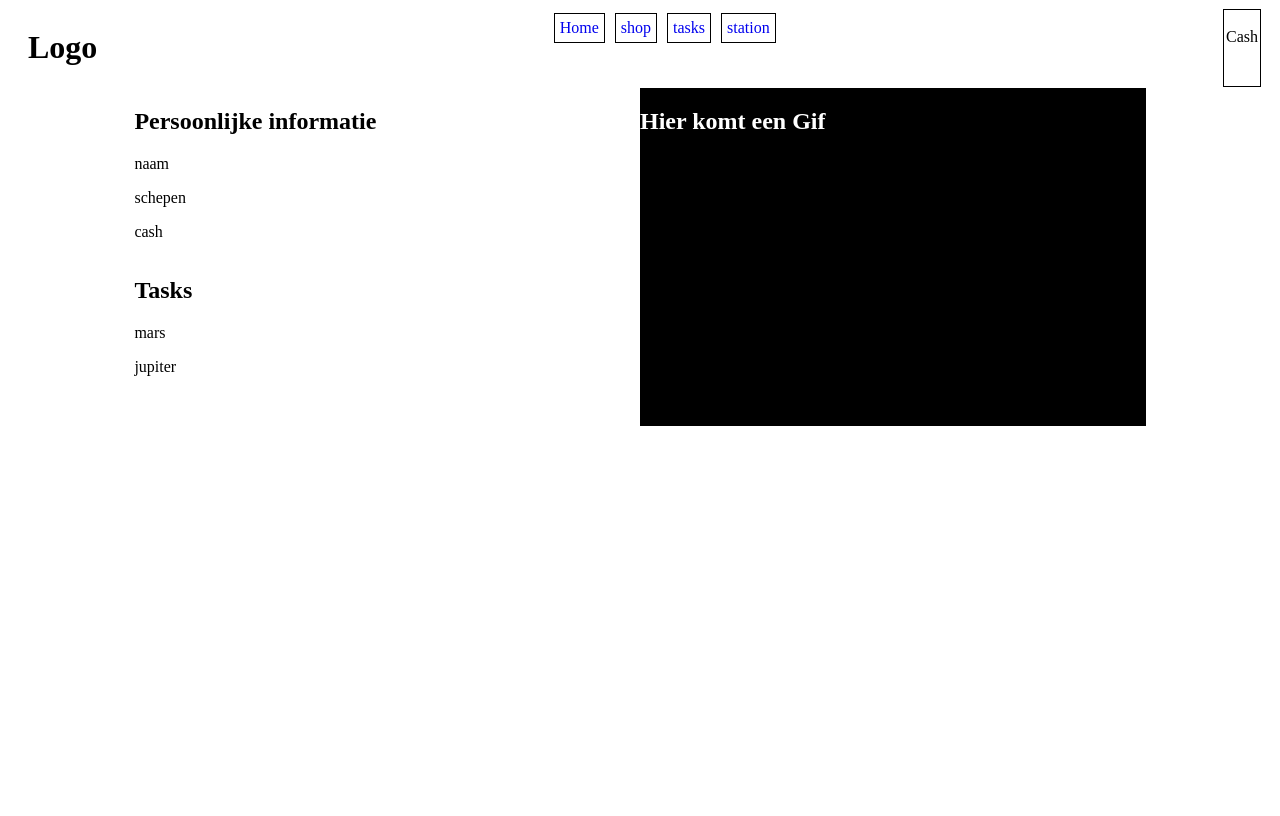
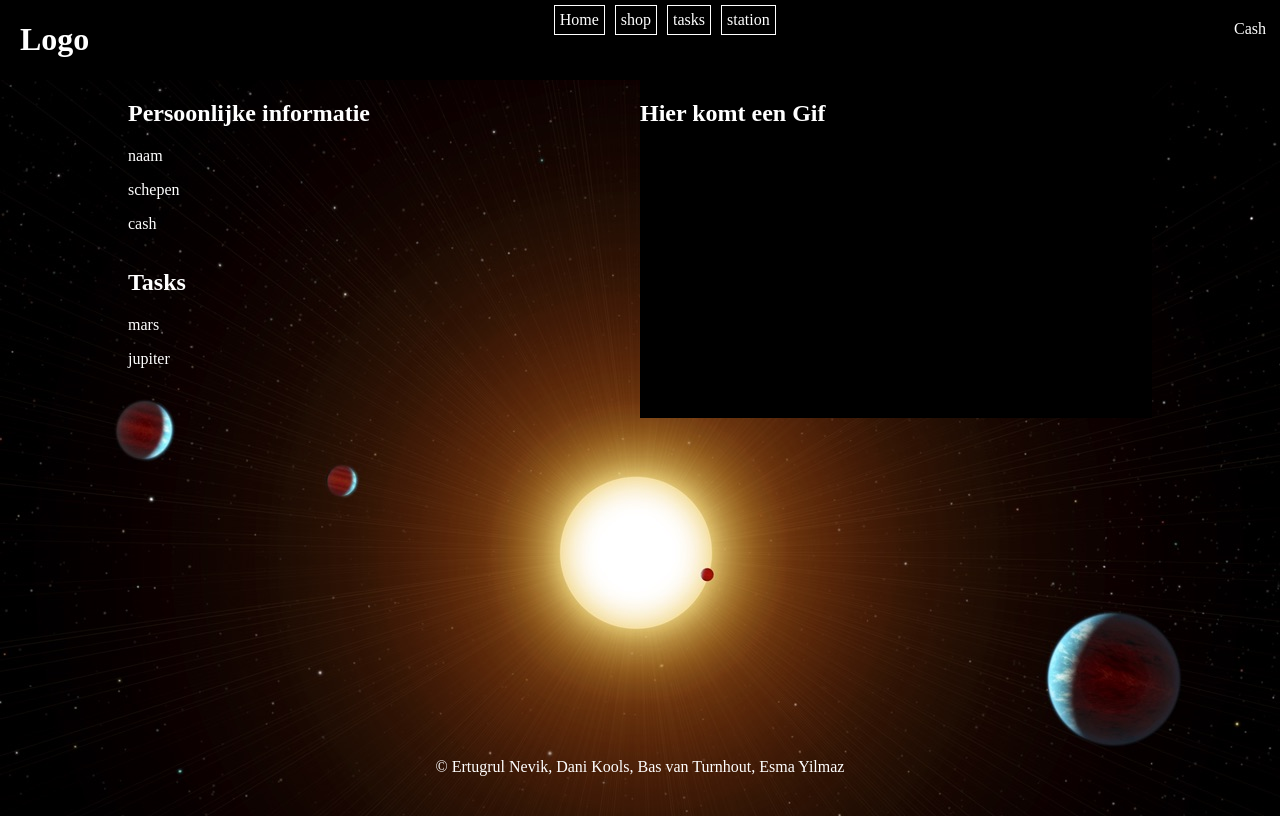
Before and after one commit to enevik/SpaceGame, a PHP site: page / in a window 1280 px wide. Before the commit the page ends 426 px from the top, so only its background shows below. Run offline with PHP 8.4, Linux system fonts and the light colour scheme.

Commit message:
index.php background-image
background image gemaakt

```diff
--- a/footer.php
+++ b/footer.php
@@ -6,11 +6,24 @@
  * Time: 11:48
  */
 ?>
-</main>
-<footer>
-    <div class="container">
-
-    </div>
-</footer>
+<!doctype html>
+<html lang="en">
+<head>
+    <meta charset="UTF-8">
+    <meta name="viewport"
+          content="width=device-width, user-scalable=no, initial-scale=1.0, maximum-scale=1.0, minimum-scale=1.0">
+    <meta http-equiv="X-UA-Compatible" content="ie=edge">
+    <link rel="stylesheet" href="style.css">
+    <title>SpaceGame</title>
+</head>
+<body>
+    <footer>
+        <div class="container">
+            <p>© Ertugrul Nevik, Dani Kools, Bas van Turnhout, Esma Yilmaz</p>
+        </div>
+    </footer>
 </body>
 </html>
+</main>
+</body>
+</html>
--- a/index.php
+++ b/index.php
@@ -26,3 +26,4 @@ require 'header.php';
     </div>
 <?php
 require 'footer.php';
+?>
--- a/style.css
+++ b/style.css
@@ -1,5 +1,13 @@
+html, body{
+	height: 100%;
+}
 body{
 	font-size: 1em;
+	margin: 0;
+	color: #ffffff;
+}
+header{
+	background-color: #000;
 }
 header div{
 	margin-left: 10px;
@@ -8,6 +16,8 @@ header div{
 .container{
 	max-width: 80%;
 	margin: 0 auto;
+	min-height: 90%;
+	height: 90%
 }
 .headerflex{
 	display: flex;
@@ -21,17 +31,20 @@ header div{
 .navbar a{
 	text-decoration: none;
 	padding: 5px;
-	border: 1px solid black;
+	border: 1px solid #ffffff;
 	margin: 5px;
 	margin-bottom: 0;
+	color: white;
 }
 .cash{
 	padding: 2px;
-	border: 1px solid black;
+	border: 1px solid #000000;
 	margin: 1px;
 }
 main{
-
+	min-height: 92%;
+	height: 92%;
+	background-image: url(Images/background.jpg);
 }
 .maingrid{
 	display: grid;
@@ -46,3 +59,7 @@ main{
 	background-color: black;
 	color: white;
 }
+footer{
+	display: flex;
+	justify-content: center;
+}
```
Also changed, not shown: Images/background.jpg (added).
